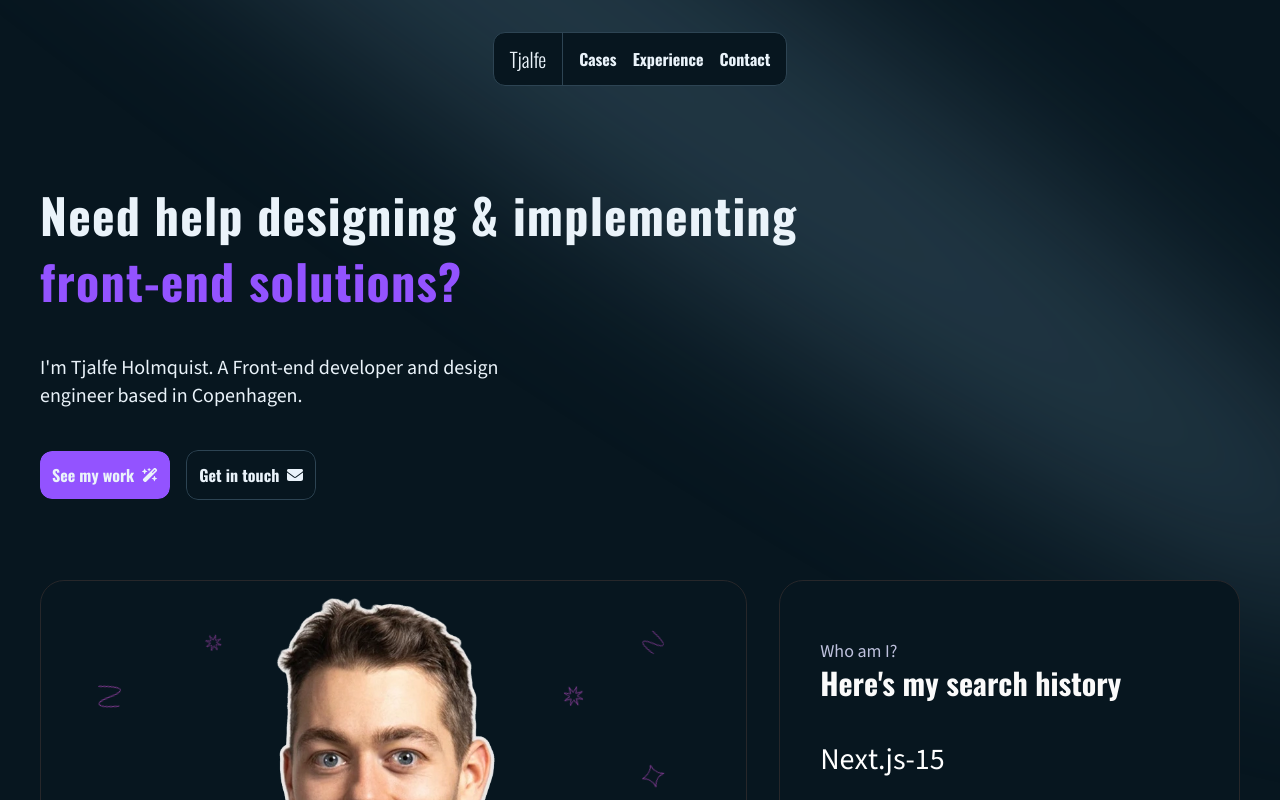
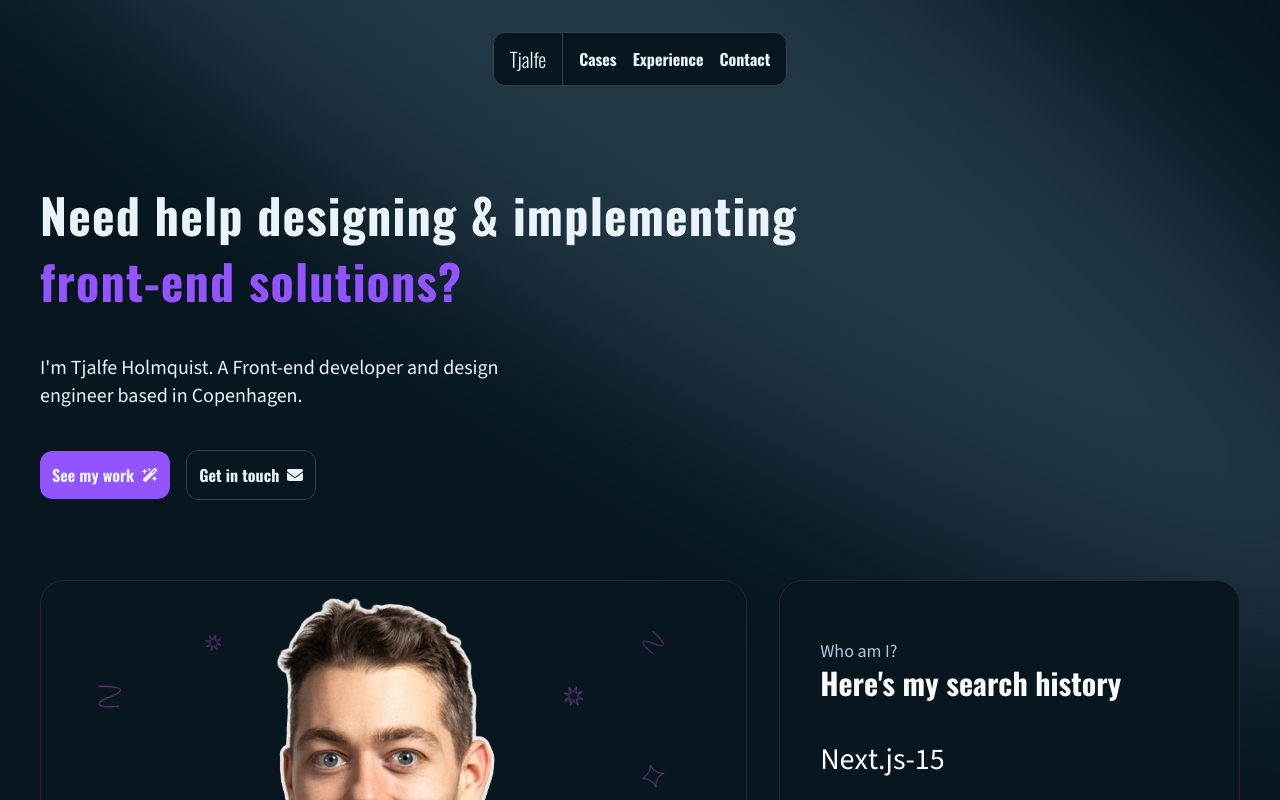
Before and after one commit to t-holmquist/portfolio, a Next.js app: page / in a window 1280 px wide. Shown: the top 800 px of the page. Built offline with nearby package versions, Linux system fonts and the light colour scheme.

Commit message:
new spotlight shape

```diff
--- a/components/ui/Spotlight.tsx
+++ b/components/ui/Spotlight.tsx
@@ -21,7 +21,7 @@ export const Spotlight = ({ className, fill }: SpotlightProps) => {
           cx="1924.71"
           cy="273.501"
           rx="1924.71"
-          ry="273.501"
+          ry="473.501"
           transform="matrix(-0.822377 -0.568943 -0.568943 0.822377 3631.88 2291.09)"
           fill={fill || "white"}
           fillOpacity="0.21"
```
